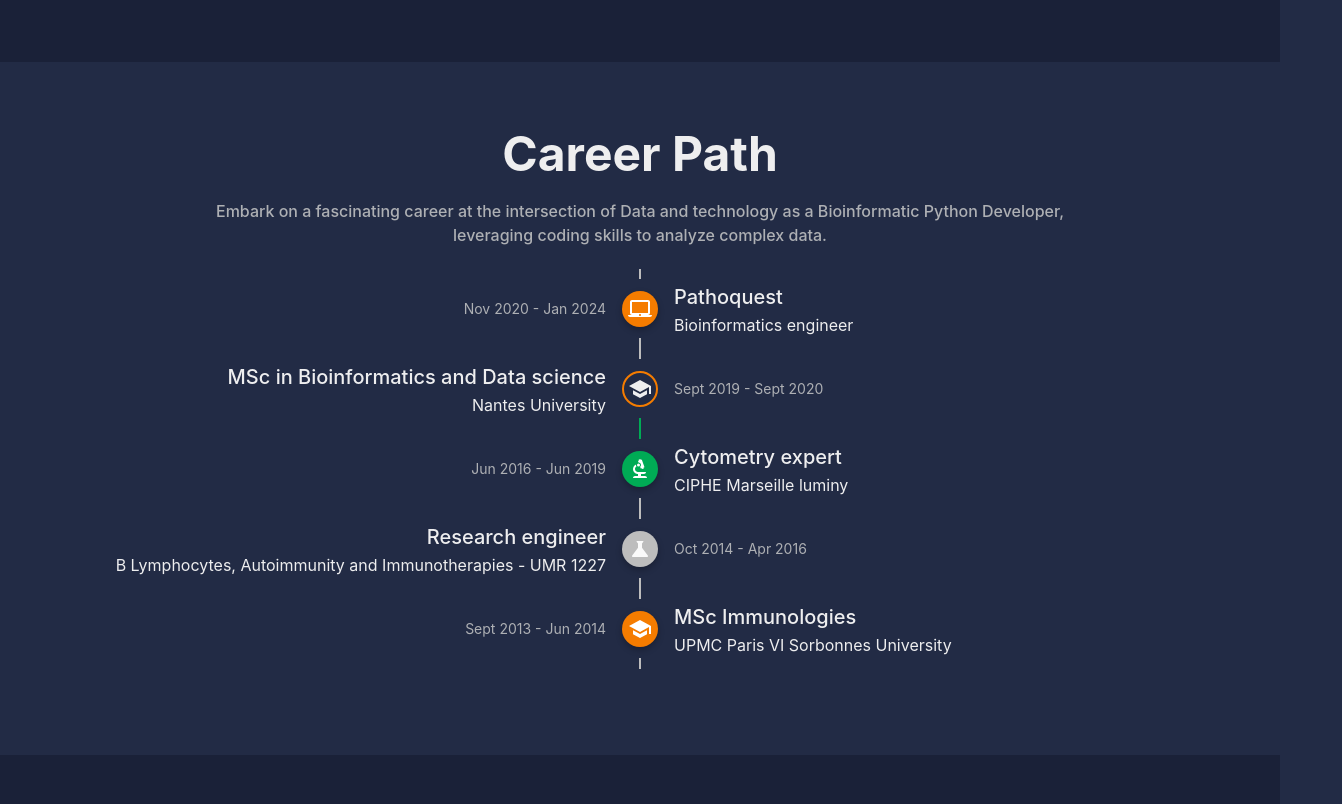
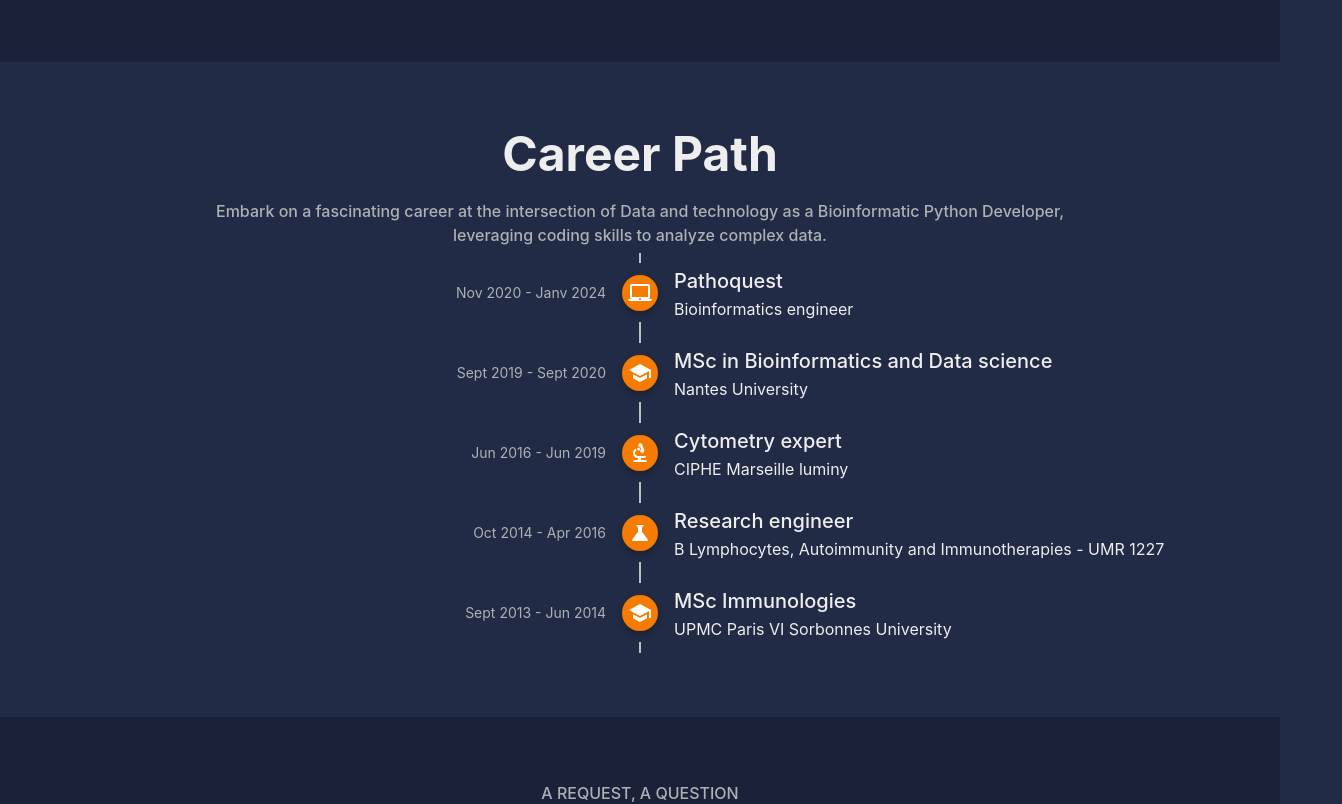
Before and after one commit to ThomasHarb/home, a React (Create React App) app: page / in a window 1280 px wide. Shown: the part 3324-4128 px from the top of the page, 1342 px wide, since content can reach past the window. Built offline with nearby package versions, Linux system fonts and the light colour scheme.

Commit message:
Change display of the timeline

```diff
--- a/src/views/landingPages/Home/components/DemoPages/DemoPages.js
+++ b/src/views/landingPages/Home/components/DemoPages/DemoPages.js
@@ -39,144 +39,61 @@
         technology as a Bioinformatic Python Developer,
         <br /> leveraging coding skills to analyze complex data.
       </Typography>
-      <Timeline position="alternate">
-        {/* <TimelineItem>
-          <TimelineOppositeContent
-            sx={{ m: 'auto 0' }}
-            align="right"
-            variant="body2"
-            color="text.secondary"
-          >
-            Since Dec 2023
-          </TimelineOppositeContent>
-          <TimelineSeparator>
-            <TimelineConnector />
-            <TimelineDot>
-              <TerminalIcon />
-            </TimelineDot>
-            <TimelineConnector />
-          </TimelineSeparator>
-          <TimelineContent sx={{ py: '12px', px: 2 }}>
-            <Typography variant="h6" component="span">
-              Freelance Developer
-            </Typography>
-            <Typography>Python Dev, Data Analysis, Data science & Web Dev</Typography>
-          </TimelineContent>
-        </TimelineItem> */}
+      {[
+        {
+          title: "Pathoquest",
+          date: "Nov 2020 - Janv 2024",
+          details: "Bioinformatics engineer",
+          icon: LaptopMacIcon,
+        },
+        {
+          title: "MSc in Bioinformatics and Data science",
+          date: "Sept 2019 - Sept 2020",
+          details: "Nantes University",
+          icon: SchoolIcon,
+        },
+        {
+          title: "Cytometry expert",
+          date: "Jun 2016 - Jun 2019",
+          details: "CIPHE Marseille luminy",
+          icon: BiotechIcon,
+        },
+        {
+          title: "Research engineer",
+          date: "Oct 2014 - Apr 2016",
+          details: "B Lymphocytes, Autoimmunity and Immunotherapies - UMR 1227",
+          icon: ScienceIcon,
+        },
+        {
+          title: "MSc Immunologies",
+          date: "Sept 2013 - Jun 2014",
+          details: "UPMC Paris VI Sorbonnes University",
+          icon: SchoolIcon,
+        },
+      ].map(({ icon: Item, date, details, title }, i) => (
         <TimelineItem>
           <TimelineOppositeContent
             sx={{ m: "auto 0" }}
             variant="body2"
             color="text.secondary"
           >
-            Nov 2020 - Jan 2024
+            {date}
           </TimelineOppositeContent>
           <TimelineSeparator>
             <TimelineConnector />
             <TimelineDot color="primary">
-              <LaptopMacIcon />
+              <Item />
             </TimelineDot>
             <TimelineConnector />
           </TimelineSeparator>
           <TimelineContent sx={{ py: "12px", px: 2 }}>
             <Typography variant="h6" component="span">
-              Pathoquest
+              {title}
             </Typography>
-            <Typography>Bioinformatics engineer</Typography>
+            <Typography>{details}</Typography>
           </TimelineContent>
         </TimelineItem>
-        <TimelineItem>
-          <TimelineOppositeContent
-            sx={{ m: "auto 0" }}
-            variant="body2"
-            color="text.secondary"
-          >
-            Sept 2019 - Sept 2020
-          </TimelineOppositeContent>
-          <TimelineSeparator>
-            <TimelineConnector />
-            <TimelineDot color="primary" variant="outlined">
-              <SchoolIcon />
-            </TimelineDot>
-            <TimelineConnector sx={{ bgcolor: "secondary.main" }} />
-          </TimelineSeparator>
-          <TimelineContent sx={{ py: "12px", px: 2 }}>
-            <Typography variant="h6" component="span">
-              MSc in Bioinformatics and Data science
-            </Typography>
-            <Typography>Nantes University</Typography>
-          </TimelineContent>
-        </TimelineItem>
-        <TimelineItem>
-          <TimelineOppositeContent
-            sx={{ m: "auto 0" }}
-            variant="body2"
-            color="text.secondary"
-          >
-            Jun 2016 - Jun 2019
-          </TimelineOppositeContent>
-          <TimelineSeparator>
-            <TimelineConnector sx={{ bgcolor: "secondary.main" }} />
-            <TimelineDot color="secondary">
-              <BiotechIcon />
-            </TimelineDot>
-            <TimelineConnector />
-          </TimelineSeparator>
-          <TimelineContent sx={{ py: "12px", px: 2 }}>
-            <Typography variant="h6" component="span">
-              Cytometry expert
-            </Typography>
-            <Typography>CIPHE Marseille luminy</Typography>
-          </TimelineContent>
-        </TimelineItem>
-        <TimelineItem>
-          <TimelineOppositeContent
-            sx={{ m: "auto 0" }}
-            align="right"
-            variant="body2"
-            color="text.secondary"
-          >
-            Oct 2014 - Apr 2016
-          </TimelineOppositeContent>
-          <TimelineSeparator>
-            <TimelineConnector />
-            <TimelineDot>
-              <ScienceIcon />
-            </TimelineDot>
-            <TimelineConnector />
-          </TimelineSeparator>
-          <TimelineContent sx={{ py: "12px", px: 2 }}>
-            <Typography variant="h6" component="span">
-              Research engineer
-            </Typography>
-            <Typography>
-              B Lymphocytes, Autoimmunity and Immunotherapies - UMR 1227
-            </Typography>
-          </TimelineContent>
-        </TimelineItem>
-        <TimelineItem>
-          <TimelineOppositeContent
-            sx={{ m: "auto 0" }}
-            variant="body2"
-            color="text.secondary"
-          >
-            Sept 2013 - Jun 2014
-          </TimelineOppositeContent>
-          <TimelineSeparator>
-            <TimelineConnector />
-            <TimelineDot color="primary">
-              <SchoolIcon />
-            </TimelineDot>
-            <TimelineConnector />
-          </TimelineSeparator>
-          <TimelineContent sx={{ py: "12px", px: 2 }}>
-            <Typography variant="h6" component="span">
-              MSc Immunologies
-            </Typography>
-            <Typography>UPMC Paris VI Sorbonnes University</Typography>
-          </TimelineContent>
-        </TimelineItem>
-      </Timeline>
+      ))}
     </Box>
   );
 };
```
